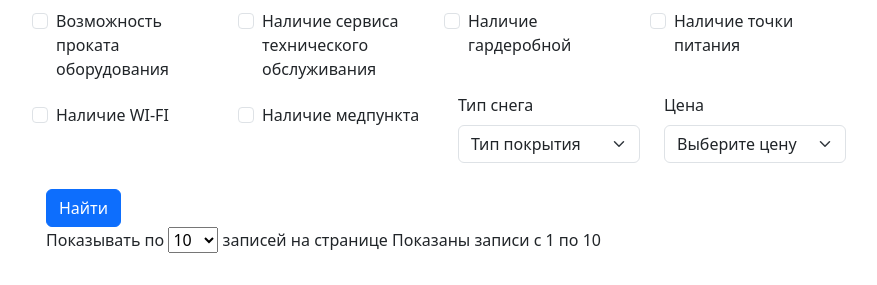
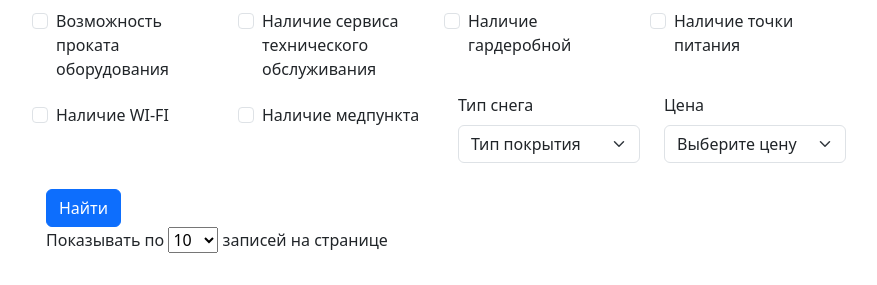
Before and after one commit to M1shoZ/Moscow-ski-tracks, a PHP site: page /tracks.php in a window 1280 px wide. Shown: the part 105-390 px from the top of the page, without its empty margins (194-1071 px from the left). Run offline with PHP 8.4, Linux system fonts and the light colour scheme.

Commit message:
Исправил пагинацию

```diff
--- a/tracks.php
+++ b/tracks.php
@@ -5,7 +5,7 @@ include "display_tracks.php";
 // Обработка формы с фильтрами
 if ($_SERVER["REQUEST_METHOD"] == "POST") {
 
-    // Получите значения фильтров
+    // Получение значения фильтров
     $equipment = isset($_POST['equipment']) ? 'Да' : 'Нет';
     $maintenanceService = isset($_POST['maintenanceService']) ? 'Да' : 'Нет';
     $dressingRoom = isset($_POST['dressingRoom']) ? 'Да' : 'Нет';
@@ -188,10 +188,10 @@ if ($_SERVER["REQUEST_METHOD"] == "POST") {
                         </select>
                         записей на странице
                     </span>
-                    <span class="current-interval-info">
+                    <!-- <span class="current-interval-info">
                         Показаны записи с <span class="current-interval-start">1</span> по <span
                             class="current-interval-end">10</span><span class="total-count"></span>
-                    </span>
+                    </span> -->
                     <ul class="pagination"></ul>
                 </div>
         </form>
```
